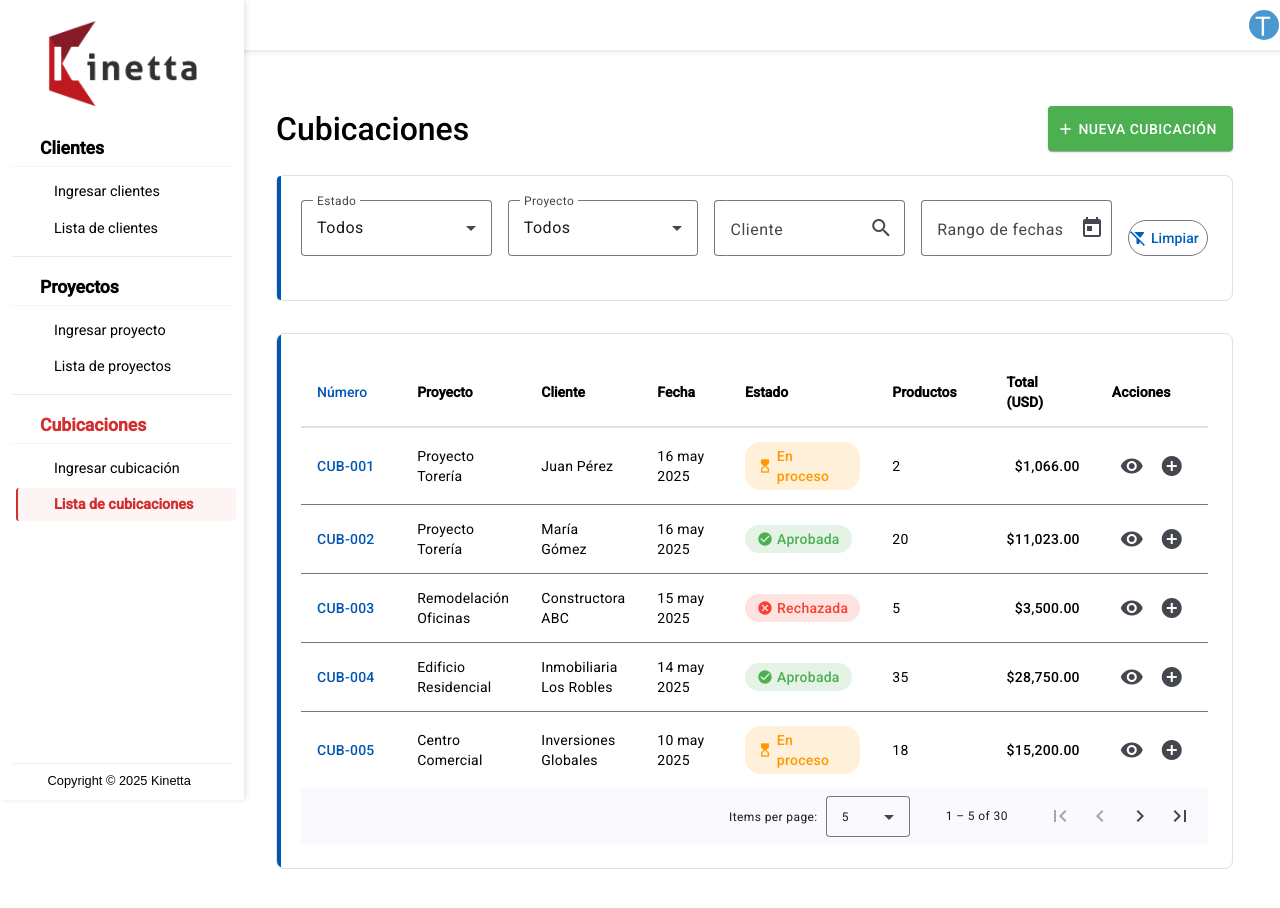
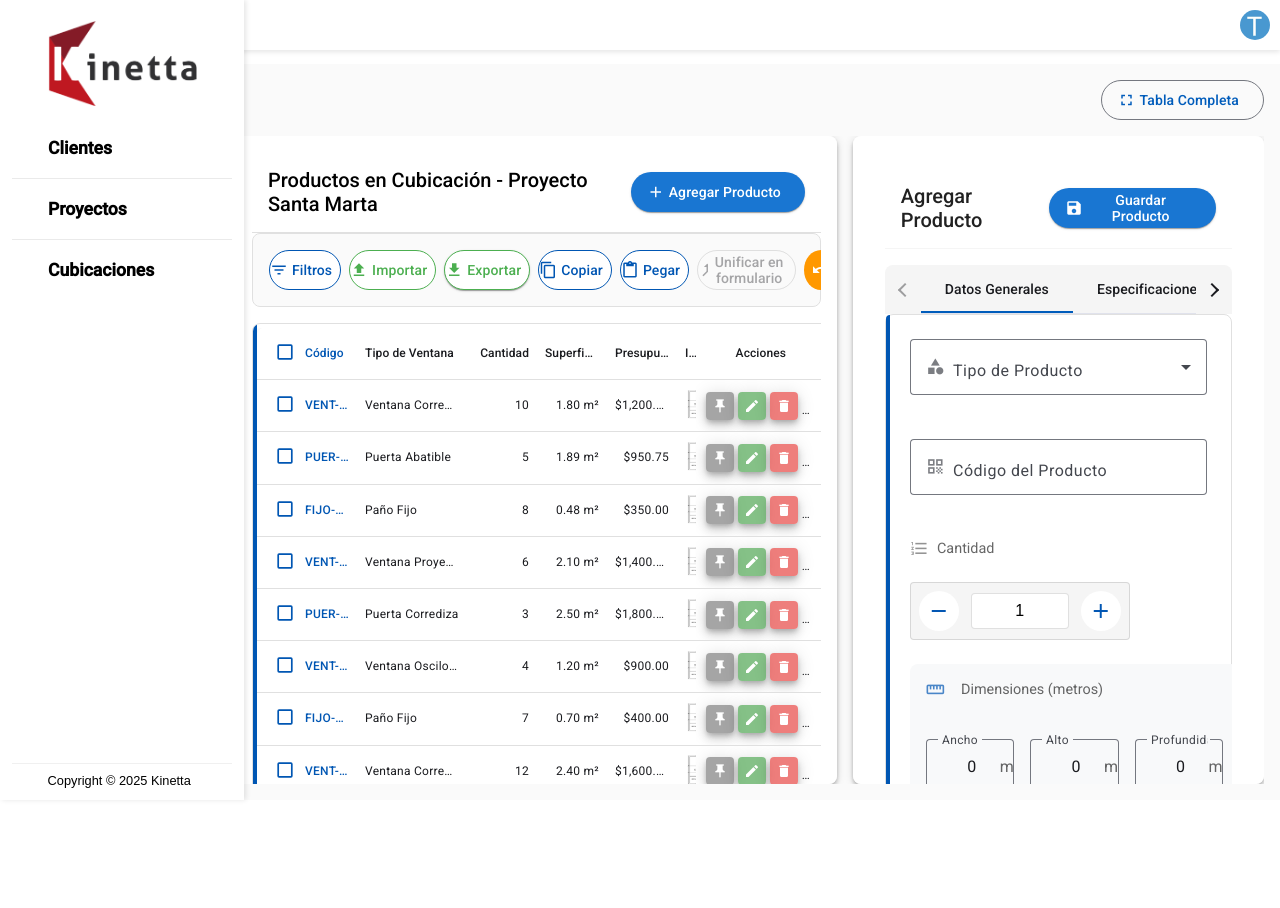
Before and after one commit to matilinucs/SIK, an Angular app: page /productos in a window 1280 px wide. Before the commit this address led to /cubicaciones/lista. Shown: the top 908 px of the page. After the commit the page ends 800 px from the top, so only its background shows below. Built offline with nearby package versions, Linux system fonts and the light colour scheme.

Commit message:
Incluir Imagen a la lista de productos

```diff
--- a/src/app/app.routes.ts
+++ b/src/app/app.routes.ts
@@ -55,7 +55,7 @@ export const routes: Routes = [
         component: ListQuotationComponent,
         data: { title: 'Listado de Cubicaciones' }
       },      {
-        path: 'productos/nuevo',
+        path: 'productos',
         loadComponent: () => import('./pages/create-product/create-product.component').then(m => m.CreateProductComponent),
         data: { title: 'Ingresar producto' }
       },
--- a/src/app/components/products-table/products-table.component.html
+++ b/src/app/components/products-table/products-table.component.html
@@ -1,4 +1,4 @@
-<div class="products-table-container" (click)="onTableClick($event)">  <!-- Encabezado -->  <div class="table-header">
+<div class="products-table-container" [ngClass]="{'is-fullscreen-mode': isFullScreenMode}" (click)="onTableClick($event)">  <!-- Encabezado -->  <div class="table-header">
     <h2>Productos en Cubicación - Proyecto Santa Marta</h2>    <button mat-raised-button color="primary" class="action-button add-button" (click)="addProduct.emit()" matTooltip="Agregar producto">
       <mat-icon>add</mat-icon> <span>Agregar Producto</span>
     </button>
@@ -180,6 +180,14 @@
           </td>
         </ng-container>
 
+        <!-- Columna de Imagen del Plano -->
+        <ng-container matColumnDef="planImage">
+          <th mat-header-cell *matHeaderCellDef class="plan-image-header">Imagen</th>
+          <td mat-cell *matCellDef="let product" class="plan-image-cell">
+            <img src="/plano-ejemplo.png" alt="Plano" class="plan-image" />
+          </td>
+        </ng-container>
+
         <!-- Acciones -->
         <ng-container matColumnDef="actions">
           <th mat-header-cell *matHeaderCellDef class="actions-cell">Acciones</th>          <td mat-cell *matCellDef="let product" class="actions-cell">            <!-- Botón fijar (alfiler) -->
--- a/src/app/components/products-table/products-table.component.scss
+++ b/src/app/components/products-table/products-table.component.scss
@@ -946,3 +946,90 @@
     line-height: 1.2 !important;
   }
 }
+
+// Estilos para la columna de imagen del plano
+.plan-image-header {
+  text-align: center; // Centrar el texto del header
+}
+
+.plan-image-cell {
+  text-align: center; // Centrar el contenido de la celda
+}
+
+.plan-image {
+  width: 50px;
+  height: auto;
+  object-fit: contain;
+}
+
+// Reducir el tamaño de los íconos en la tabla
+mat-icon {
+  font-size: 18px; // Tamaño reducido
+}
+
+// Ajustar los botones de acción para que coincidan con el tamaño reducido
+.action-pin, .action-edit, .action-delete, .action-menu {
+  width: 36px;
+  height: 36px;
+  min-width: 36px;
+}
+
+// Aumentar el tamaño de las imágenes en la tabla cuando está en modo de pantalla completa
+.products-table-container.is-fullscreen-mode .plan-image {
+  width: 100px; // Duplicar el tamaño de la imagen en modo pantalla completa
+  height: auto;
+}
+
+// Distribución proporcional de columnas en modo pantalla completa
+.is-fullscreen-mode {
+  .products-table {
+    // Ajuste de columnas específicas
+    .mat-column-select {
+      width: 50px;  // Checkbox
+    }
+
+    .mat-column-productCode {
+      width: 8%; // Código
+    }
+
+    .mat-column-type {
+      width: 15%; // Tipo de ventana
+    }
+
+    .mat-column-quantity {
+      width: 8%; // Cantidad
+    }
+
+    .mat-column-totalArea {
+      width: 12%; // Superficie Total
+    }
+
+    .mat-column-budget {
+      width: 12%; // Presupuesto
+    }
+
+    .mat-column-planImage {
+      width: 15%; // Imagen
+
+      .plan-image {
+        width: 100px; // Duplicar el tamaño de la imagen
+        height: auto;
+        max-height: 80px; // Limitar altura para mantener proporciones
+      }
+    }
+
+    .mat-column-actions {
+      width: 15%; // Acciones
+    }
+  }
+
+  // Ajustar la altura de las filas en modo pantalla completa
+  .mat-mdc-row {
+    height: auto !important; // Altura automática
+    min-height: 80px !important; // Altura mínima para acomodar imágenes más grandes
+
+    .mat-mdc-cell {
+      padding: 8px !important; // Padding uniforme
+    }
+  }
+}
--- a/src/app/components/products-table/products-table.component.ts
+++ b/src/app/components/products-table/products-table.component.ts
@@ -163,7 +163,7 @@ export class ProductsTableComponent {
    * Columnas que se mostrarán en la tabla. El orden define el orden visual.
    */
   // Columns with selection
-  displayedColumns: string[] = ['select', 'productCode', 'type', 'quantity', 'totalArea', 'budget', 'actions']; // 'select' added
+  displayedColumns: string[] = ['select', 'productCode', 'type', 'quantity', 'totalArea', 'budget', 'planImage', 'actions']; // 'select' added
   /**
    * IDs de productos fijados (para mantener el estado de fijado y mostrarlos al inicio)
    */
--- a/src/app/components/side-menu/side-menu.component.html
+++ b/src/app/components/side-menu/side-menu.component.html
@@ -5,48 +5,26 @@
   <nav class="nav-links">
     <!-- Categoría: Clientes -->
     <div class="nav-category">
-      <h3 class="category-title" [class.active]="isActiveCategory('/clientes')">
+      <a routerLink="/clientes/lista" routerLinkActive="active" class="category-title" [class.active]="isActiveCategory('/clientes')">
         <i class="fas fa-users"></i>
         <span>Clientes</span>
-      </h3>
-      <div class="category-items">
-        <a routerLink="/clientes/nuevo" routerLinkActive="active">
-          <i class="fas fa-user-plus"></i> <span>Ingresar clientes</span>
-        </a>
-        <a routerLink="/clientes/lista" routerLinkActive="active">
-          <i class="fas fa-list"></i> <span>Lista de clientes</span>
-        </a>
-      </div>
+      </a>
     </div>
 
     <!-- Categoría: Proyectos -->
     <div class="nav-category">
-      <h3 class="category-title" [class.active]="isActiveCategory('/proyectos')">
+      <a routerLink="/proyectos/lista" routerLinkActive="active" class="category-title" [class.active]="isActiveCategory('/proyectos')">
         <i class="fas fa-project-diagram"></i>
         <span>Proyectos</span>
-      </h3>
-      <div class="category-items">
-        <a routerLink="/proyectos/nuevo" routerLinkActive="active">
-          <i class="fas fa-plus-circle"></i> <span>Ingresar proyecto</span>
-        </a>
-        <a routerLink="/proyectos/lista" routerLinkActive="active">
-          <i class="fas fa-clipboard-list"></i> <span>Lista de proyectos</span>
-        </a>
-      </div>
-    </div>    <!-- Categoría: Cubicaciones -->
+      </a>
+    </div>
+
+    <!-- Categoría: Cubicaciones -->
     <div class="nav-category">
-      <h3 class="category-title" [class.active]="isActiveCategory('/cubicaciones')">
+      <a routerLink="/cubicaciones/lista" routerLinkActive="active" class="category-title" [class.active]="isActiveCategory('/cubicaciones')">
         <i class="fas fa-file-invoice-dollar"></i>
         <span>Cubicaciones</span>
-      </h3>
-      <div class="category-items">
-        <a routerLink="/cubicaciones/nueva" routerLinkActive="active">
-          <i class="fas fa-file-medical"></i> <span>Ingresar cubicación</span>
-        </a>
-        <a routerLink="/cubicaciones/lista" routerLinkActive="active">
-          <i class="fas fa-list-alt"></i> <span>Lista de cubicaciones</span>
-        </a>
-      </div>
+      </a>
     </div>
   </nav>
 
--- a/src/app/components/side-menu/side-menu.component.scss
+++ b/src/app/components/side-menu/side-menu.component.scss
@@ -80,17 +80,22 @@
         margin-bottom: 0;
       }
 
-      // Título de la categoría
+      a.category-title {
+        text-decoration: none;
+        transition: all 0.2s ease;
+      }// Título de la categoría
       .category-title {
         display: flex;
         align-items: center;
         margin: 0 0 0.25rem 0;
-        padding: 0.5rem 0;
+        padding: 0.5rem;
         font-size: 1.1rem;
         color: $color-black;
         font-weight: 600;
-        border-bottom: 1px solid #f5f5f5;
+        border-radius: 3px;
         width: 100%;
+        text-decoration: none;
+        cursor: pointer;
 
         i {
           margin-right: 0.5rem;
@@ -107,6 +112,7 @@
         // Estado activo para la categoría
         &.active {
           color: $color-red-kinetta;
+          background-color: rgba($color-red-kinetta, 0.05);
 
           i {
             color: $color-red-kinetta;
@@ -115,63 +121,13 @@
 
         &:hover {
           color: $color-red-kinetta;
+          background-color: rgba($color-red-kinetta, 0.05);
 
           i {
             color: $color-red-kinetta;
           }
         }
-      }
-
-      // Ítems de la categoría
-      .category-items {
-        padding-left: 0.25rem;
-        margin-top: 0.25rem;
-        padding-top: 0.25rem;
-        width: 100%;
-
-        a {
-          display: flex;
-          align-items: center;
-          padding: 0.5rem;
-          margin-bottom: 0.2rem;
-          border-radius: 3px;
-          font-size: 1rem;
-          border-left: 2px solid transparent;
-
-          i {
-            margin-right: 0.5rem;
-            width: 20px;
-            text-align: center;
-            color: $color-black;
-          }
-
-          span {
-            flex-grow: 1;
-          }
-
-          &:hover {
-            color: $color-red-kinetta;
-            border-left-color: $color-red-kinetta;
-
-            i {
-              color: $color-red-kinetta;
-            }
-          }
-
-          // Estado activo para el ítem o subcategoría
-          &.active {
-            background-color: rgba($color-red-kinetta, 0.05);
-            color: $color-red-kinetta;
-            border-left-color: $color-red-kinetta;
-            font-weight: 600;
-            width: auto;
-
-            i {
-              color: $color-red-kinetta;
-            }
-          }
-        }
-      }
+      }      // Eliminada la sección de categorías anidadas pues ya no son necesarias
     }
   }
 
```
Also changed, not shown: public/plano-ejemplo.png (added).
